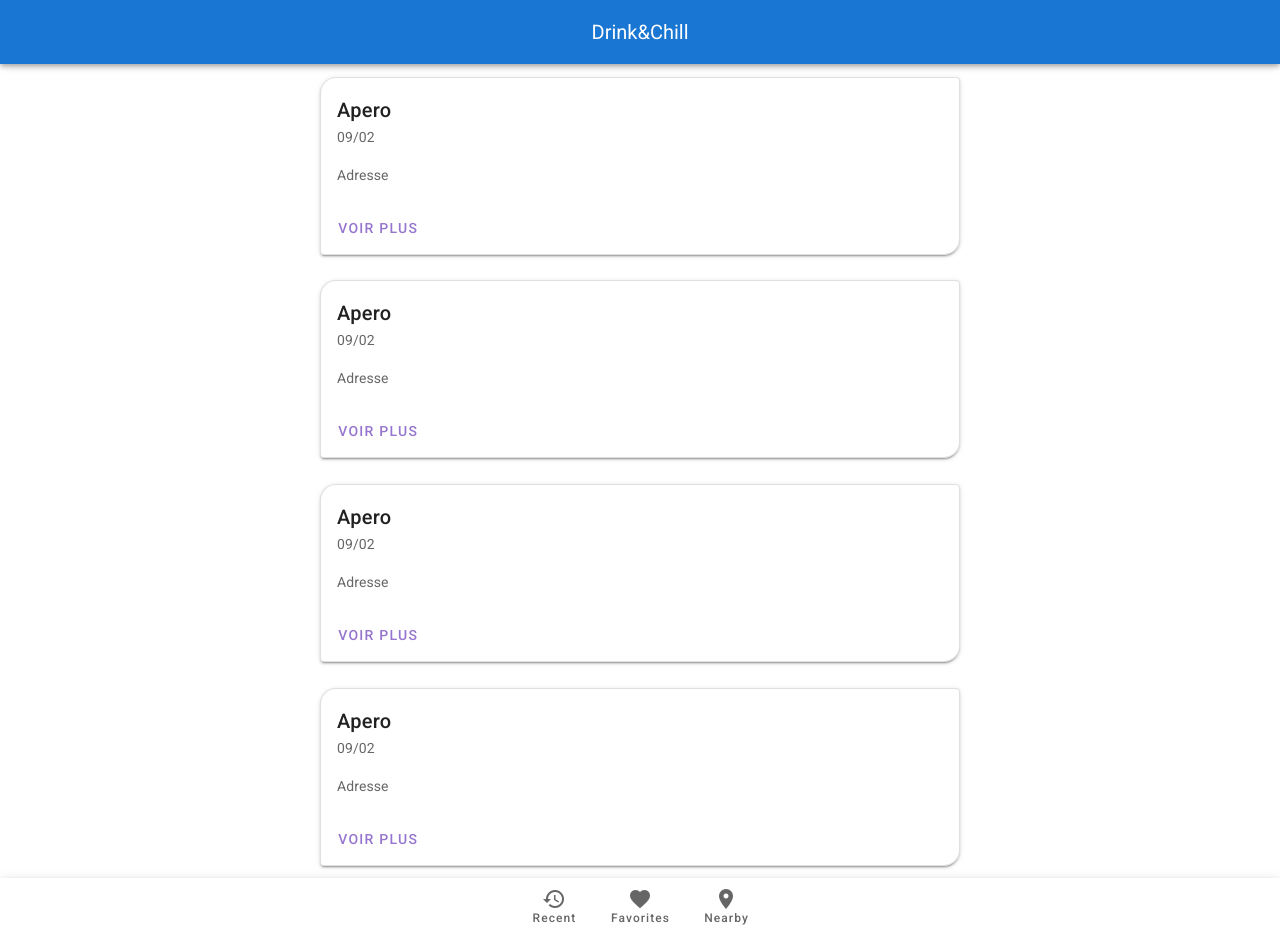
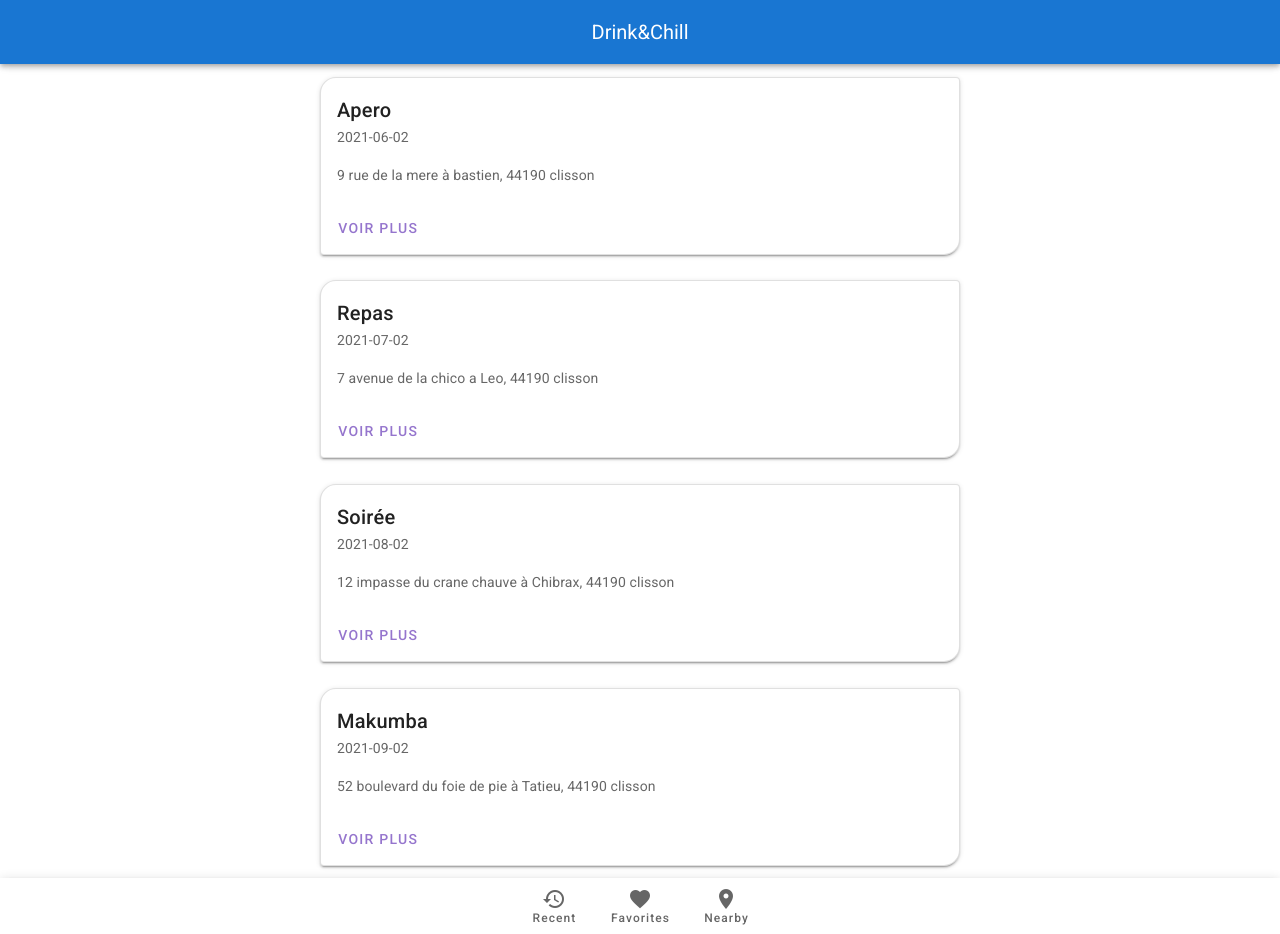
Before and after one commit to crolse/vue-app-2, a Vue app: page /#/Events in a window 1280 px wide. Built offline with nearby package versions, Linux system fonts and the light colour scheme.

Commit message:
ajout event depuis formulaire apero mais state non persistent

```diff
--- a/src/components/AperoFormulaire.vue
+++ b/src/components/AperoFormulaire.vue
@@ -3,10 +3,10 @@
   <form>
     <v-row id="container">
       <v-col cols="12" md="6">
-        <v-text-field v-model="name" :error-messages="nameErrors" :counter="10" label="Nom" required @input="$v.name.$touch()" @blur="$v.name.$touch()"></v-text-field>
-        <v-text-field v-model="adresse" :error-messages="adresseErrors" label="Adresse" required @input="$v.email.$touch()" @blur="$v.email.$touch()"></v-text-field>
-        <v-text-field v-model="ville" :error-messages="villeErrors" label="Ville" required @input="$v.email.$touch()" @blur="$v.email.$touch()"></v-text-field>
-        <v-text-field v-model="code_postal" :error-messages="codePostalErrors" label="CodePostal" required @input="$v.email.$touch()" @blur="$v.email.$touch()"></v-text-field>
+        <v-text-field v-model="name" label="Nom">{{name}}</v-text-field>
+        <v-text-field v-model="adresse" label="Adresse"></v-text-field>
+        <v-text-field v-model="ville" label="Ville"></v-text-field>
+        <v-text-field v-model="code_postal" label="CodePostal"></v-text-field>
       </v-col>
 
       <v-date-picker v-model="picker"></v-date-picker>
@@ -15,14 +15,14 @@
     <v-textarea name="input-7-1" solo label="Description" auto-grow></v-textarea>
 
     <v-row>
-      <v-checkbox v-model="bieres" :error-messages="checkboxErrors" label="bieres" required @change="$v.checkbox.$touch()" @blur="$v.checkbox.$touch()"></v-checkbox>
-      <v-checkbox v-model="saucissons" :error-messages="checkboxErrors" label="saucisson" required @change="$v.checkbox.$touch()" @blur="$v.checkbox.$touch()"></v-checkbox>
-      <v-checkbox v-model="gateaux_apero" :error-messages="checkboxErrors" label="gateaux apéro" required @change="$v.checkbox.$touch()" @blur="$v.checkbox.$touch()"></v-checkbox>
-      <v-checkbox v-model="vins" :error-messages="checkboxErrors" label="vins" required @change="$v.checkbox.$touch()" @blur="$v.checkbox.$touch()"></v-checkbox>
-      <v-checkbox v-model="préfou" :error-messages="checkboxErrors" label="préfou" required @change="$v.checkbox.$touch()" @blur="$v.checkbox.$touch()"></v-checkbox>
+      <v-checkbox v-model="bieres" label="bieres"></v-checkbox>
+      <v-checkbox v-model="saucissons" label="saucisson"></v-checkbox>
+      <v-checkbox v-model="gateaux_apero" label="gateaux apéro"></v-checkbox>
+      <v-checkbox v-model="vins" label="vins"></v-checkbox>
+      <v-checkbox v-model="préfou" label="préfou"></v-checkbox>
     </v-row>
     <div id=container_button>
-      <v-btn class="mr-4" @click="submit">
+      <v-btn class="mr-4" @click="addEvents">
         Creer
       </v-btn>
       <v-btn @click="clear">
@@ -31,6 +31,26 @@
     </div>
   </form>
 </template>
+
+
+<script>
+export default {
+  name: 'AperoFormulaire',
+  data: {
+    name: ""
+  },
+  methods: {
+    addEvents: function () {
+      console.log(this.name)
+     this.$store.commit('addEvents', { type: "Soirée", adresse: "Hola", codePostal: "44190", ville: "clisson", date: "2021-09-02" })
+    }
+  }
+
+}
+</script>
+
+
+
 
 
 <style>
@@ -49,14 +69,3 @@ form {
   justify-content: center;
 }
 </style>
-
-
-
-
-<script>
-export default {
-  name: 'AperoFormulaire',
-
-
-}
-</script>
--- a/src/components/EventCard.vue
+++ b/src/components/EventCard.vue
@@ -1,20 +1,33 @@
 /<template>
+  <div id="event_card">
+    <div id="container_all_event" v-for="event in $store.state.events" :key="event">
     <v-card class="card" elevation="2" outlined shaped>
-    <v-card-title>Apero</v-card-title>
-    <v-card-subtitle>09/02</v-card-subtitle>
-    <v-card-text>Adresse</v-card-text>
+      <v-card-title>{{event.type}}</v-card-title>
+      <v-card-subtitle>{{event.date}}</v-card-subtitle>
+      <v-card-text>{{ event.adresse }}, {{ event.codePostal }} {{ event.ville }} </v-card-text>
       <v-card-actions>
         <v-btn color="deep-purple lighten-2" text @click="reserve">
           Voir plus
         </v-btn>
       </v-card-actions>
     </v-card>
+  </div>
+  </div>
 </template>
 
 <style scoped>
 .card {
   width: 50%;
   margin: 1%;
+}
+#event_card {
+  width: 100%;
+}
+#container_all_event {
+  width: 100%;
+  display: flex;
+  flex-direction: column;
+  align-items: center;
 }
 </style>
 
--- a/src/store/index.js
+++ b/src/store/index.js
@@ -5,9 +5,21 @@ Vue.use(Vuex)
 
 export default new Vuex.Store({
   state: {
+    events: [
+      { type: "Apero", adresse: "9 rue de la mere à bastien", codePostal: "44190", ville: "clisson", date: "2021-06-02" },
+      { type: "Repas", adresse: "7 avenue de la chico a Leo", codePostal: "44190", ville: "clisson", date: "2021-07-02" },
+      { type: "Soirée", adresse: "12 impasse du crane chauve à Chibrax", codePostal: "44190", ville: "clisson", date: "2021-08-02" },
+      { type: "Makumba", adresse: "52 boulevard du foie de pie à Tatieu", codePostal: "44190", ville: "clisson", date: "2021-09-02" },
+
+
+    ]
   },
-  getters:{},
+  getters: {},
   mutations: {
+    addEvents (state, event) {
+      // mutate state
+      state.events.push(event)
+    }
   },
   actions: {
   },
--- a/src/views/Events.vue
+++ b/src/views/Events.vue
@@ -1,19 +1,11 @@
 <template>
   <div id="events">
-    <event-card></event-card>
-    <event-card></event-card>
-    <event-card></event-card>
     <event-card></event-card>
 
   </div>
 </template>
 
 <style scoped>
-#events {
-  display: flex;
-  flex-direction: column;
-  align-items: center;
-}
 </style>
 
 
```
Lines whose indentation alone changed are shown as unchanged.
